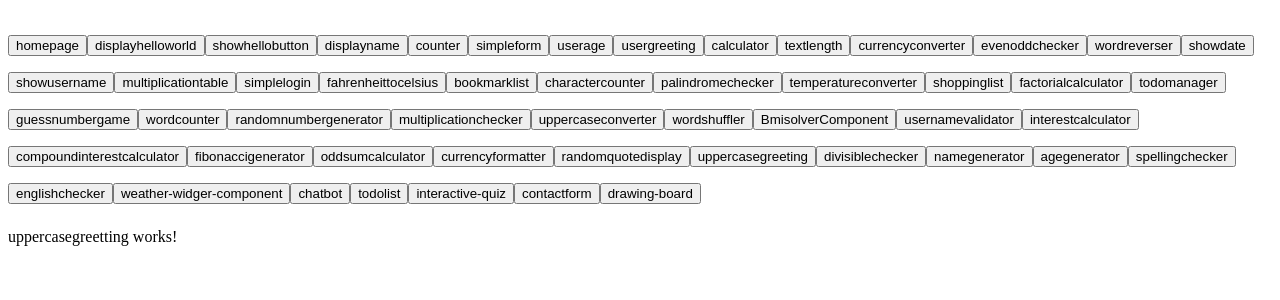
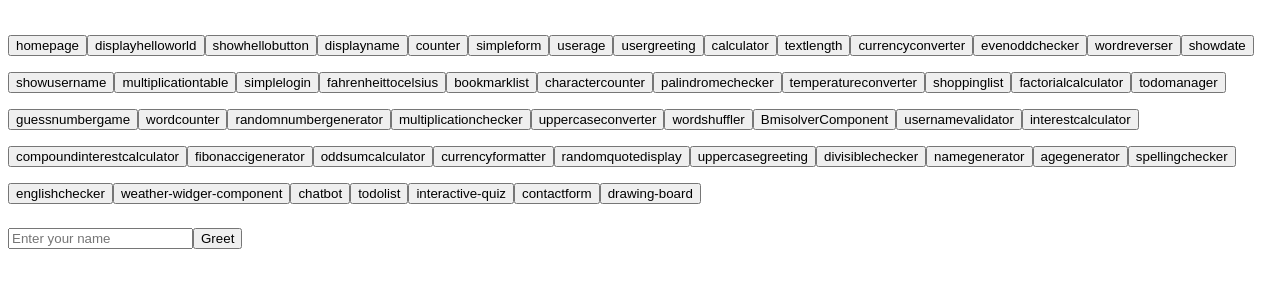
Before and after one commit to Blogging-platform-svfc/Angular-Components, an Angular app: page /uppercasegreeting in a window 1280 px wide. Shown: the top 300 px of the page. Built offline with nearby package versions, Linux system fonts and the light colour scheme.

Commit message:
#39uppercasegreeting

```diff
--- a/src/app/components/uppercasegreetting/uppercasegreetting.component.html
+++ b/src/app/components/uppercasegreetting/uppercasegreetting.component.html
@@ -1 +1,3 @@
-<p>uppercasegreetting works!</p>
+<input type="text" [(ngModel)]="userName" placeholder="Enter your name">
+<button (click)="greetUser()">Greet</button>
+<p *ngIf="greeting !== null">Hello, {{ greeting }}!</p>
--- a/src/app/components/uppercasegreetting/uppercasegreetting.component.ts
+++ b/src/app/components/uppercasegreetting/uppercasegreetting.component.ts
@@ -6,5 +6,10 @@ import { Component } from '@angular/core';
   styleUrl: './uppercasegreetting.component.css'
 })
 export class UppercasegreettingComponent {
+  userName: string = '';
+  greeting: string | null = null;
 
+  greetUser() {
+    this.greeting = this.userName.toUpperCase();
+  }
 }
```
